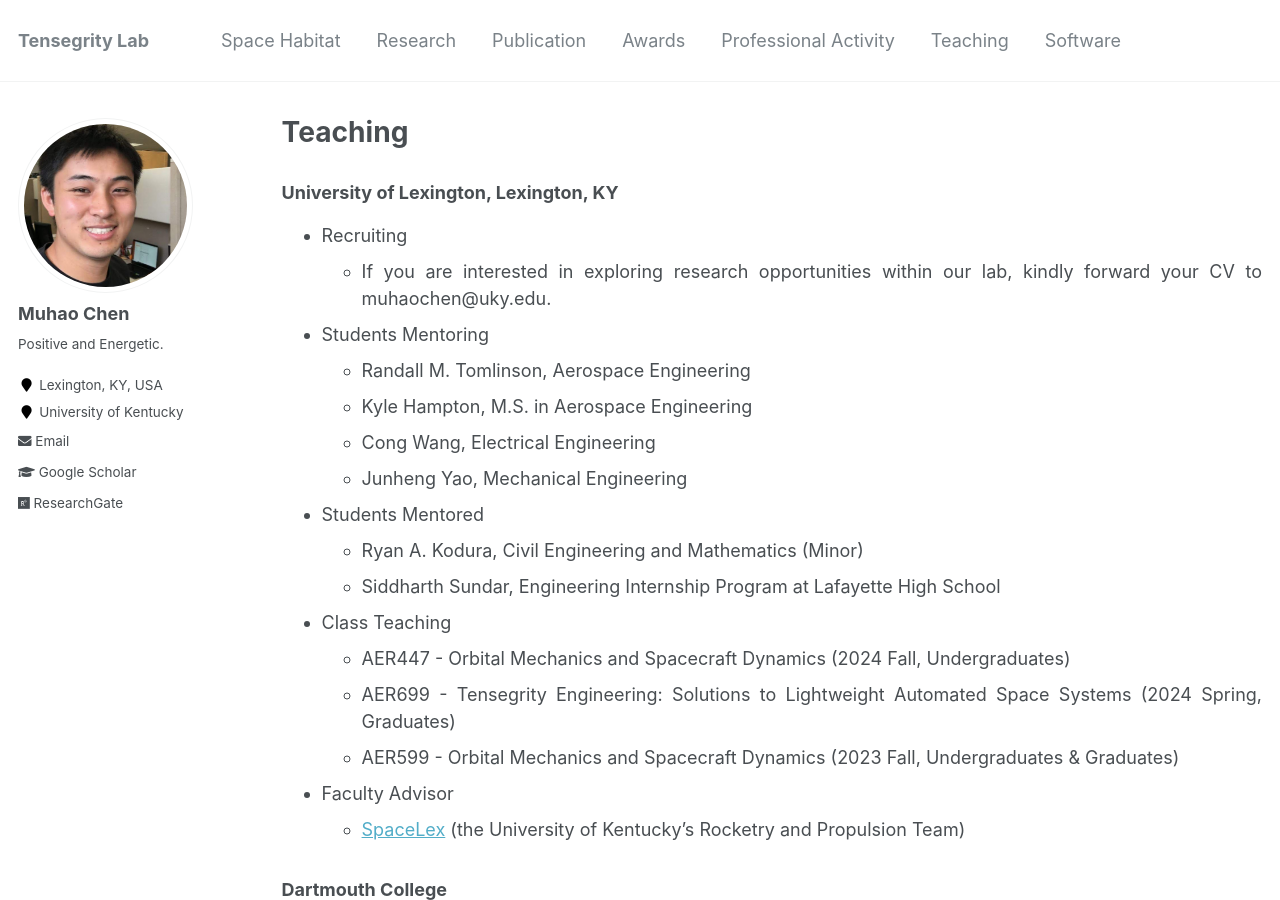
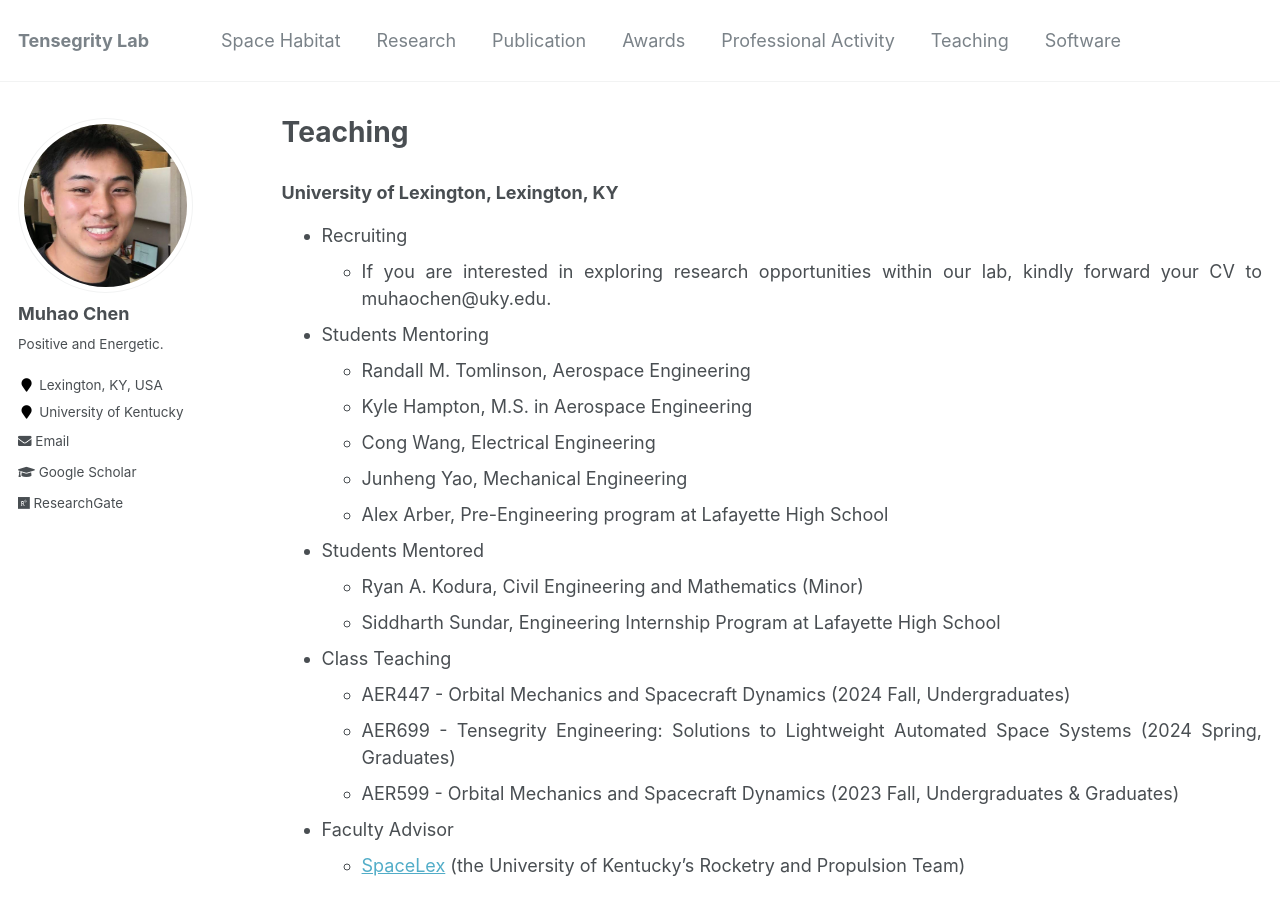
Before and after one commit to Muhao-Chen/muhao-chen.github.io, a Jekyll site: the page built from _pages/teaching.md, in a window 1280 px wide and 900 px high. Built offline with Jekyll 4.4.1, drawn with Linux system fonts in a browser that asks for light colours.

Commit message:
Update teaching.md

```diff
--- a/_pages/teaching.md
+++ b/_pages/teaching.md
@@ -16,6 +16,7 @@ toc: true
     * Kyle Hampton, M.S. in Aerospace Engineering
     * Cong Wang, Electrical Engineering
     * Junheng Yao, Mechanical Engineering
+    * Alex Arber, Pre-Engineering program at Lafayette High School
 - Students Mentored
     * Ryan A. Kodura, Civil Engineering and Mathematics (Minor)
     * Siddharth Sundar, Engineering Internship Program at Lafayette High School
```
